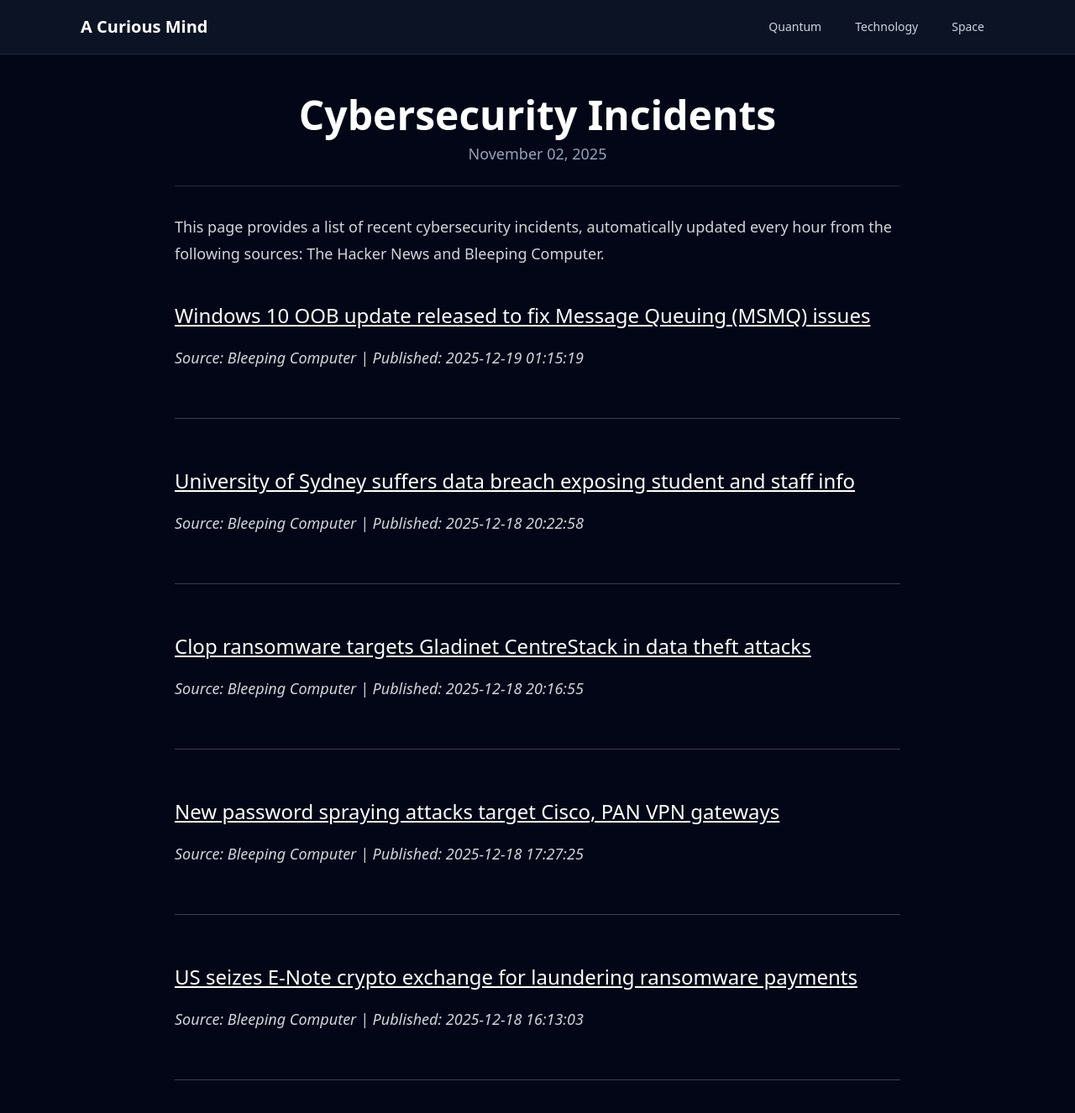
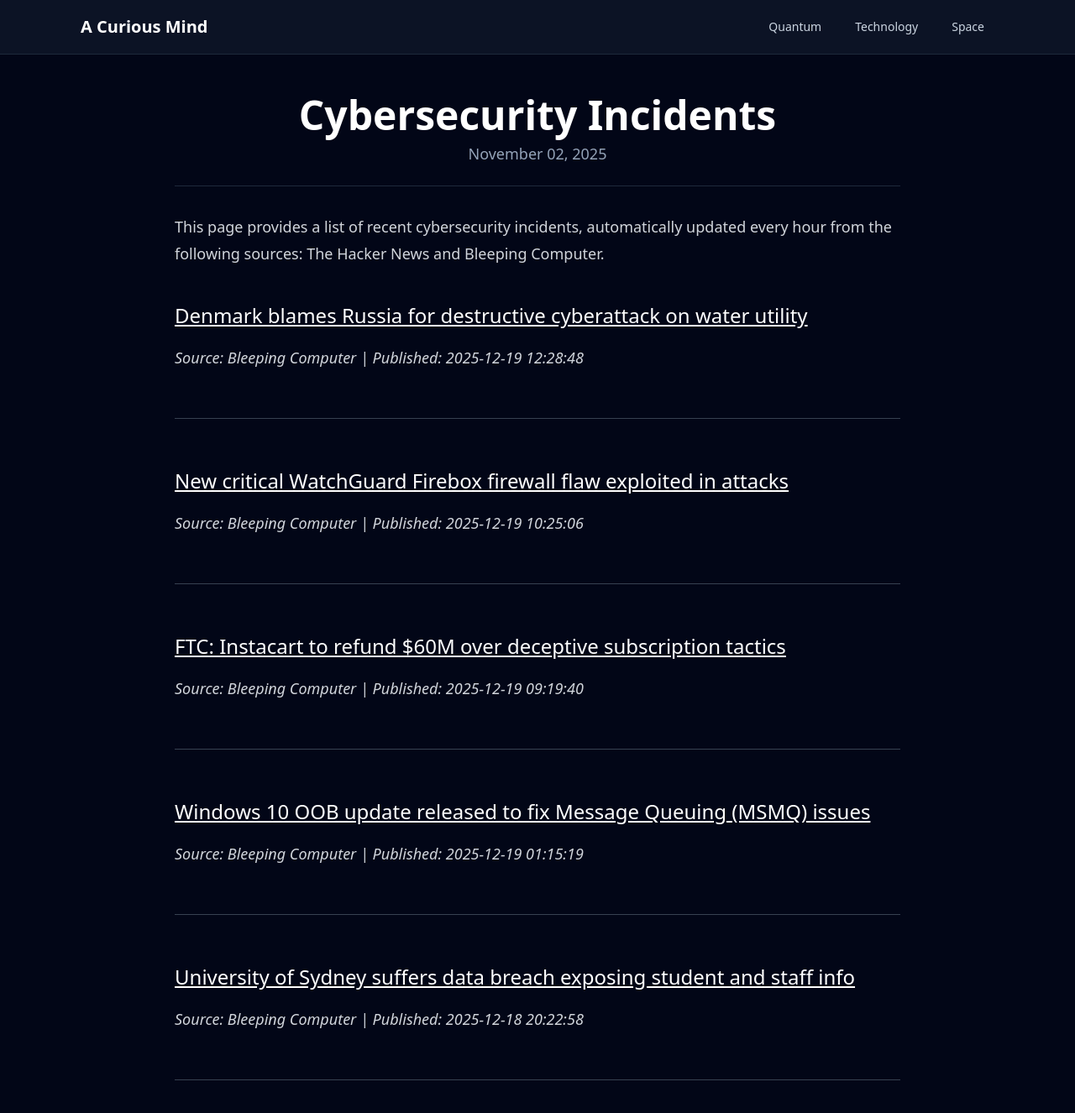
Before and after one commit to onehl7/onehl7.github.io, a Jekyll site: the page built from _posts/2025-11-02-cybersecurity-incidents.md, in a window 1280 px wide and 1400 px high. Shown: the top 1326 px of the window at 84% size. Built offline with Jekyll 4.4.1, drawn with Linux system fonts in a browser that asks for light colours; nearby versions of some CDN libraries.

Commit message:
Update news data

```diff
--- a/_data/news.json
+++ b/_data/news.json
@@ -1,4 +1,22 @@
 [
+  {
+    "source": "Bleeping Computer",
+    "title": "Denmark blames Russia for destructive cyberattack on water utility",
+    "link": "https://www.bleepingcomputer.com/news/security/denmark-blames-russia-for-destructive-cyberattack-on-water-utility/",
+    "published": "2025-12-19 12:28:48"
+  },
+  {
+    "source": "Bleeping Computer",
+    "title": "New critical WatchGuard Firebox firewall flaw exploited in attacks",
+    "link": "https://www.bleepingcomputer.com/news/security/watchguard-warns-of-new-rce-flaw-in-firebox-firewalls-exploited-in-attacks/",
+    "published": "2025-12-19 10:25:06"
+  },
+  {
+    "source": "Bleeping Computer",
+    "title": "FTC: Instacart to refund $60M over deceptive subscription tactics",
+    "link": "https://www.bleepingcomputer.com/news/legal/instacart-to-refund-60m-over-deceptive-subscription-tactics/",
+    "published": "2025-12-19 09:19:40"
+  },
   {
     "source": "Bleeping Computer",
     "title": "Windows 10 OOB update released to fix Message Queuing (MSMQ) issues",
@@ -10,23 +28,5 @@
     "title": "University of Sydney suffers data breach exposing student and staff info",
     "link": "https://www.bleepingcomputer.com/news/security/university-of-sydney-suffers-data-breach-exposing-student-and-staff-info/",
     "published": "2025-12-18 20:22:58"
-  },
-  {
-    "source": "Bleeping Computer",
-    "title": "Clop ransomware targets Gladinet CentreStack in data theft attacks",
-    "link": "https://www.bleepingcomputer.com/news/security/clop-ransomware-targets-gladinet-centrestack-servers-for-extortion/",
-    "published": "2025-12-18 20:16:55"
-  },
-  {
-    "source": "Bleeping Computer",
-    "title": "New password spraying attacks target Cisco, PAN VPN gateways",
-    "link": "https://www.bleepingcomputer.com/news/security/new-password-spraying-attacks-target-cisco-pan-vpn-gateways/",
-    "published": "2025-12-18 17:27:25"
-  },
-  {
-    "source": "Bleeping Computer",
-    "title": "US seizes E-Note crypto exchange for laundering ransomware payments",
-    "link": "https://www.bleepingcomputer.com/news/security/us-seizes-e-note-crypto-exchange-for-laundering-ransomware-payments/",
-    "published": "2025-12-18 16:13:03"
   }
 ]
```
